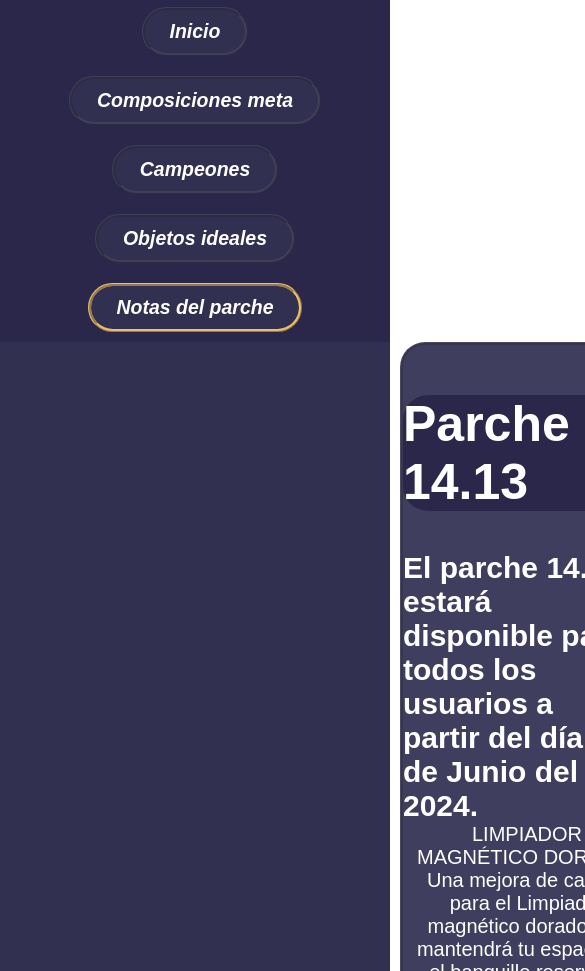
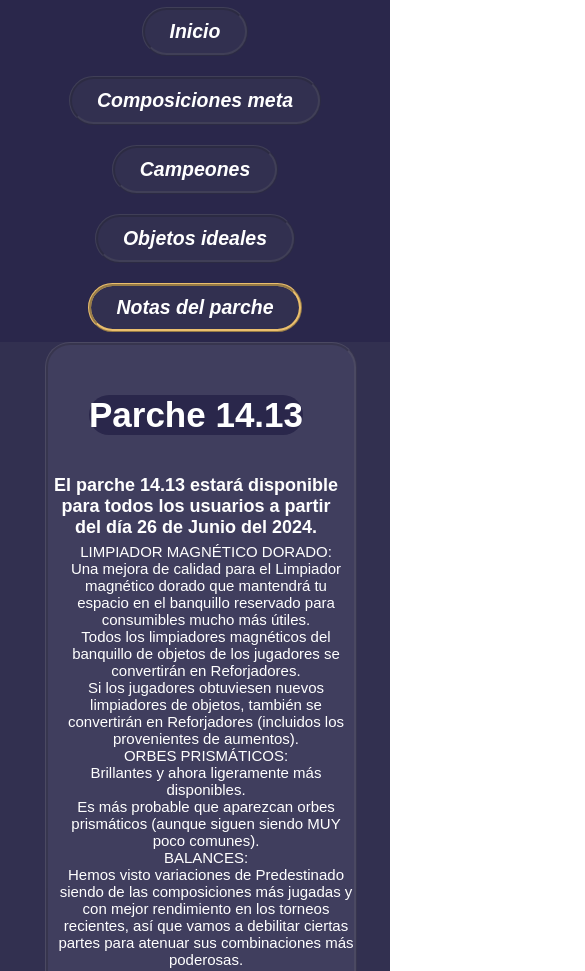
Before and after one commit to Juanma-0/proyecto-59940, a plain HTML site: page pages/notas-del-parche.html in a window 390 px wide. Shown: the part 129-1100 px from the top of the page, 585 px wide, since content can reach past the window. Drawn offline with Linux system fonts and the light colour scheme; a web font is replaced by a local one.

Commit message:
Terminado el responsive de la pagina

```diff
--- a/css/styles.css
+++ b/css/styles.css
@@ -788,6 +788,7 @@ main {
     display: flex;
     flex-direction: column;
     align-items: center;
+    padding-right: 10px;
 
 
 }
@@ -812,6 +813,7 @@ main {
     border-color: #2A274B;
     border-radius: 1.5625rem;
 
+
 }
 
 .nota-de-parche p {
@@ -823,6 +825,7 @@ main {
     display: flex;
     justify-content: center;
     align-items: center;
+    text-align: center;
 
 }
 
@@ -1133,6 +1136,10 @@ main {
 
     .campeon-chispa{
         padding-left: 0px;
+    }
+
+    .nota-de-parche{
+        margin-left: 325px;
     }
 }
 
@@ -1497,11 +1504,27 @@ main {
         align-items: center;
         justify-content: center;
     }
+
+    .nota-de-parche{
+        height: 750px;
+    }
+}
+
+@media (max-width:1242px){
+    .nota-de-parche{
+        margin-left: 275px;
+        height: 750px;
+    }
 }
 
 @media (max-width:1024px){
     .seccionNotaParche {
         margin-left: 140px;
+    }
+
+    .nota-de-parche{
+        margin-left: 240px;
+        height: 800px;
     }
 }
 
@@ -1753,6 +1776,27 @@ main {
     }
 }
 
+@media (max-width:876px){
+    .nota-de-parche{
+        margin-left: 180px;
+        height: 820px;
+    }
+
+    .nota-de-parche div h3{
+        font-size: 45px;
+    }
+
+    .nota-de-parche p{
+        font-size: 25px;
+        margin-bottom: 10px;
+    }
+
+    .nota-de-parche div dl{
+        font-size: 18px;
+    }
+}
+
+
 @media (max-width:809px){
     .seccionNotaParche p{
         font-size: 18px;
@@ -2035,6 +2079,25 @@ main {
 
     .posiAmumu{
         padding-left: 60px;
+    }
+
+    .nota-de-parche{
+        width: 80%;
+        margin-left: 80px;
+        height: 750px;
+    }
+
+    .nota-de-parche div h3{
+        font-size: 40px;
+    }
+
+    .nota-de-parche p{
+        font-size: 20px;
+        margin-bottom: 10px;
+    }
+
+    .nota-de-parche div dl{
+        font-size: 17px;
     }
 }
 
@@ -2218,6 +2281,40 @@ main {
 }
 
 
+@media (max-width:530px){
+    .nota-de-parche{
+        width: 80%;
+        margin-left: 60px;
+        height: 850px;
+
+    }
+}
+
+
+
+@media (max-width:416px){
+    .nota-de-parche{
+        width: 80%;
+        margin-left: 45px;
+        height: 800px;
+
+    }
+
+    .nota-de-parche div h3{
+        font-size: 35px;
+    }
+
+    .nota-de-parche p{
+        font-size: 18px;
+        margin-bottom: 5px;
+    }
+
+    .nota-de-parche div dl{
+        font-size: 15px;
+    }
+}
+
+
 @media (max-width:407px){
     .tabla-objetos ul{
         gap: 12px;
@@ -2588,3 +2685,9 @@ main {
 
 
 }
+
+@media (max-width:344px){
+    .nota-de-parche{
+        height: 920px;
+    }
+}
```
